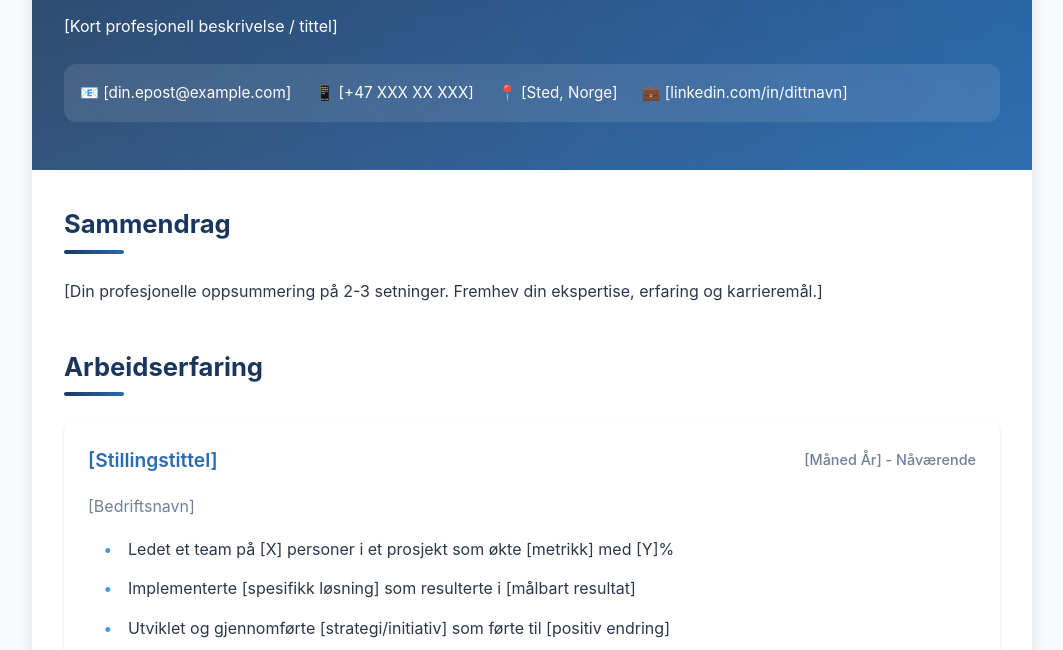
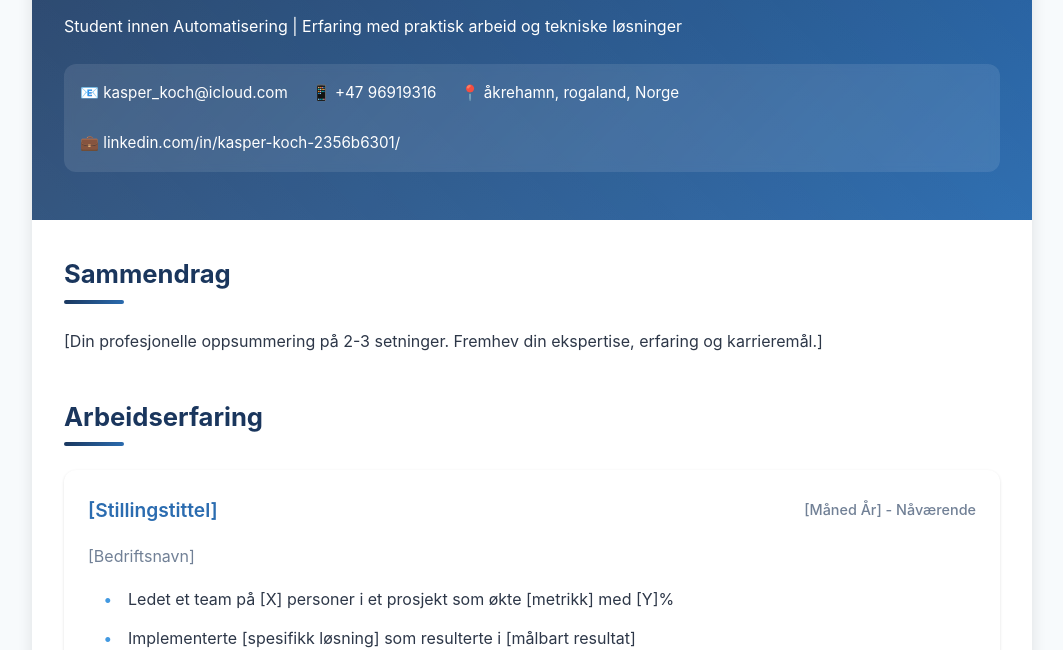
Before and after one commit to halvi07/kaspercv, a plain HTML site: page index.html in a window 1280 px wide. Shown: the part 159-809 px from the top of the page, without its empty margins (108-1171 px from the left). Drawn offline with Linux system fonts and the light colour scheme.

Commit message:
Update index.html

```diff
--- a/index.html
+++ b/index.html
@@ -278,12 +278,12 @@
     <div class="cv-container">
         <header class="header">
             <h1>Kasper Koch</h1>
-            <p>[Kort profesjonell beskrivelse / tittel]</p>
+            <p>Student innen Automatisering | Erfaring med praktisk arbeid og tekniske løsninger</p>
             <div class="contact-info">
-                <span>📧 [din.epost@example.com]</span>
-                <span>📱 [+47 XXX XX XXX]</span>
-                <span>📍 [Sted, Norge]</span>
-                <span>💼 [linkedin.com/in/dittnavn]</span>
+                <span>📧 kasper_koch@icloud.com</span>
+                <span>📱 +47 96919316</span>
+                <span>📍 åkrehamn, rogaland, Norge</span>
+                <span>💼 linkedin.com/in/kasper-koch-2356b6301/</span>
             </div>
         </header>
 
```
